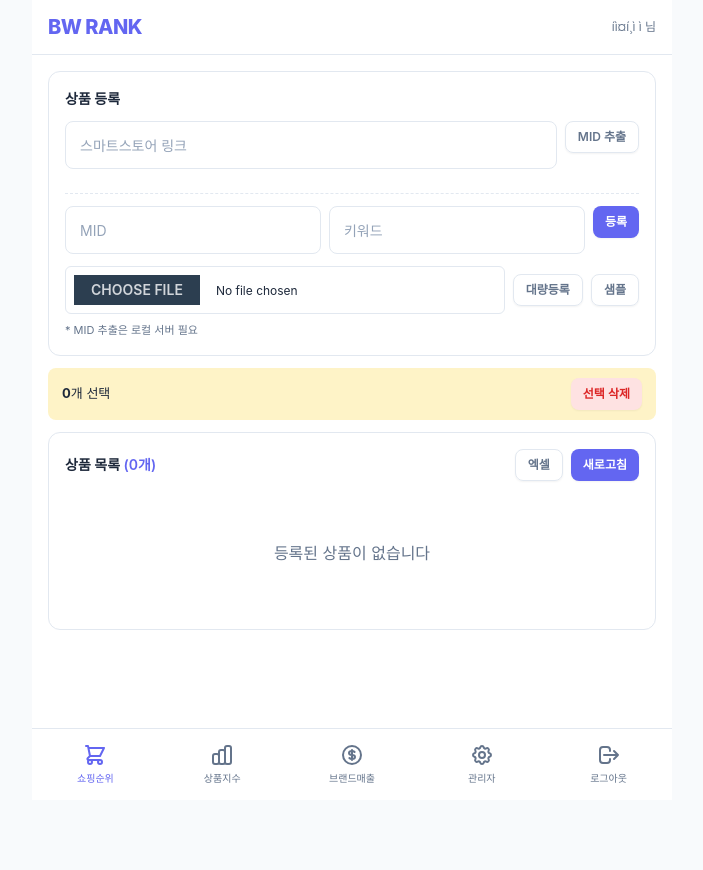
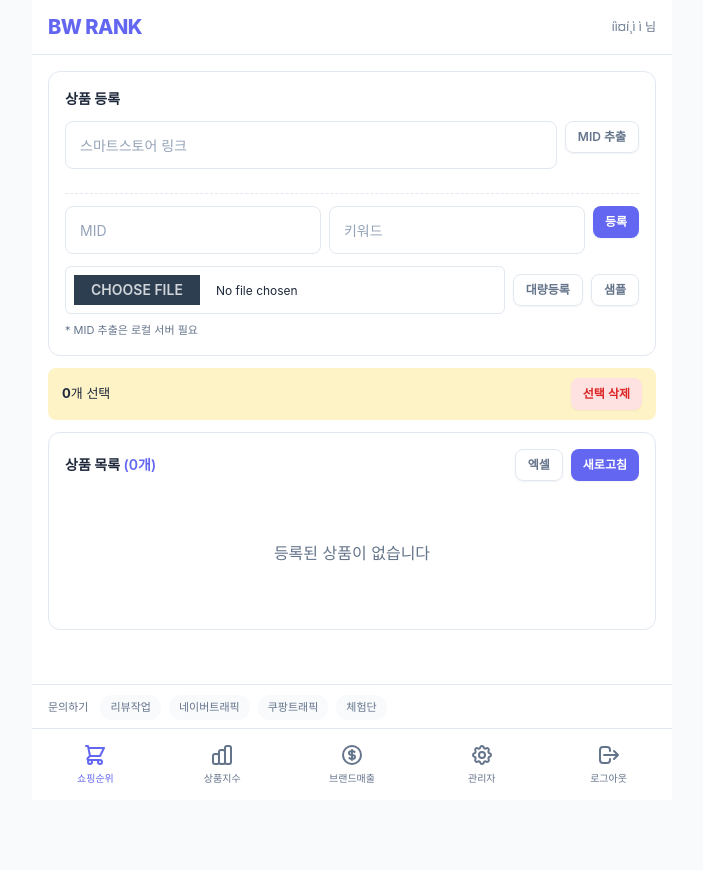
Before and after one commit to odong444/shop-rank-auth, a Flask app: page /naver-shop in a window 1280 px wide. Shown: the whole page, without its empty margins (288-991 px from the left). Run offline with Flask 3, Linux system fonts and the light colour scheme; the visitor is signed in with stand-in values (Sample User, id 1); data that the repository does not hold is empty; some libraries are stand-ins or nearby versions.

Commit message:
문의하기 링크 추가 (리뷰작업, 네이버트래픽, 쿠팡트래픽, 체험단)
Co-Authored-By: Claude Opus 4.5 <noreply@anthropic.com>

```diff
--- a/templates/base.html
+++ b/templates/base.html
@@ -66,7 +66,7 @@
         /* 메인 콘텐츠 */
         .app-content {
             padding: 16px;
-            padding-bottom: 80px;
+            padding-bottom: 130px;
         }
 
         /* 하단 탭 네비게이션 */
@@ -110,6 +110,50 @@
 
         .nav-item:hover {
             color: var(--primary-light);
+        }
+
+        /* 문의하기 섹션 */
+        .contact-section {
+            position: fixed;
+            bottom: 70px;
+            left: 50%;
+            transform: translateX(-50%);
+            width: 100%;
+            max-width: 640px;
+            background: #fff;
+            border-top: 1px solid var(--border);
+            padding: 10px 16px;
+            display: flex;
+            align-items: center;
+            gap: 12px;
+            z-index: 99;
+        }
+
+        .contact-label {
+            font-size: 0.688rem;
+            color: var(--text-gray);
+            flex-shrink: 0;
+        }
+
+        .contact-links {
+            display: flex;
+            gap: 8px;
+            flex-wrap: wrap;
+        }
+
+        .contact-links a {
+            font-size: 0.688rem;
+            color: var(--text-gray);
+            text-decoration: none;
+            padding: 4px 10px;
+            background: var(--bg-gray);
+            border-radius: 12px;
+            transition: all 0.2s;
+        }
+
+        .contact-links a:hover {
+            background: var(--primary);
+            color: #fff;
         }
 
         /* 카드 스타일 */
@@ -315,6 +359,17 @@
         {% block content %}{% endblock %}
     </main>
 
+    <!-- 문의하기 -->
+    <div class="contact-section">
+        <span class="contact-label">문의하기</span>
+        <div class="contact-links">
+            <a href="http://pf.kakao.com/_HcdEn" target="_blank">리뷰작업</a>
+            <a href="http://pf.kakao.com/_xkKUnxj" target="_blank">네이버트래픽</a>
+            <a href="http://pf.kakao.com/_xayNxjG" target="_blank">쿠팡트래픽</a>
+            <a href="http://pf.kakao.com/_NxfIxfxj" target="_blank">체험단</a>
+        </div>
+    </div>
+
     <!-- 하단 탭 네비게이션 -->
     <nav class="bottom-nav">
         <a href="/naver-shop" class="nav-item {% if active_menu == 'naver-shop' %}active{% endif %}">
```
